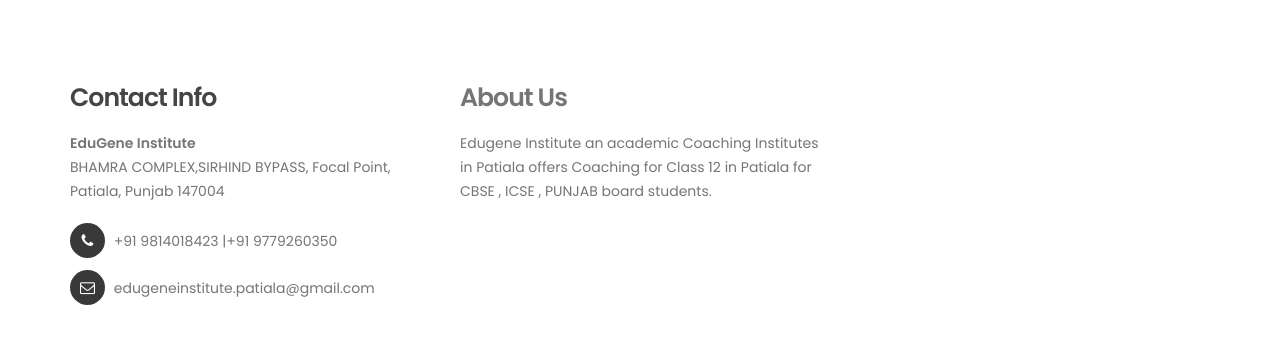
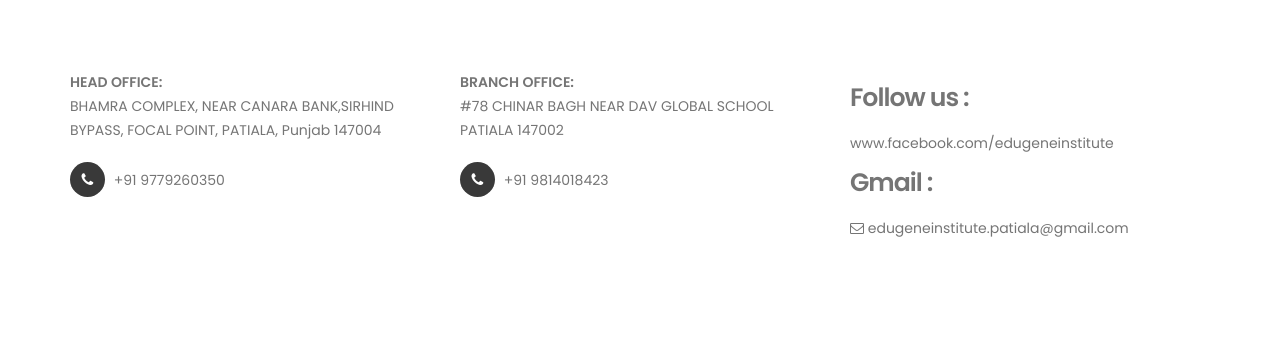
Before and after one commit to shubhamdalia/project01, a plain HTML site: page index.html in a window 1280 px wide. Shown: the part 5273-5616 px from the top of the page. After the commit the page ends 5564 px from the top, so only its background shows below. Drawn offline with Linux system fonts and the light colour scheme.

Commit message:
last edit

```diff
--- a/index.html
+++ b/index.html
@@ -531,22 +531,47 @@
 
                     <div class="col-md-4 col-sm-4">
                          <div class="footer-thumb">
-                              <h4 class="wow fadeInUp" data-wow-delay="0.4s">Contact Info</h4>
-                              <p><strong>EduGene Institute</strong><br>
-                              BHAMRA COMPLEX,SIRHIND BYPASS, Focal Point, Patiala, Punjab 147004</p>
+                              <!-- <h4 class="wow fadeInUp" data-wow-delay="0.4s">Contact Info</h4> -->
+                              <p><strong>HEAD OFFICE:</strong><br>
+                              BHAMRA COMPLEX,
+                              NEAR CANARA BANK,SIRHIND BYPASS,
+                              FOCAL POINT, PATIALA, Punjab 147004
+
+                              </p>
 
                               <div class="contact-info">
-                                   <p><i class="fa fa-phone"></i> +91 9814018423 |+91 9779260350</p>
-                                   <p><i class="fa fa-envelope-o"></i> <a href="#">edugeneinstitute.patiala@gmail.com</a></p>
+                                   <p><i class="fa fa-phone"></i> +91 9779260350</p>
+
                               </div>
                          </div>
                     </div>
 
                     <div class="col-md-4 col-sm-4">
                          <div class="footer-thumb">
-                              <h4 class="wow fadeInUp" data-wow-delay="0.4s"><a href="#about">About Us</a></h4>
+                              <!-- <h4 class="wow fadeInUp" data-wow-delay="0.4s">Contact Info</h4> -->
+                              <p><strong>BRANCH OFFICE:</strong><br>
+                              #78 CHINAR BAGH
+                              NEAR DAV GLOBAL SCHOOL
+                              PATIALA  147002
+                              </p>
 
-                             <p>Edugene Institute an academic Coaching Institutes in Patiala offers Coaching for Class 12 in Patiala for CBSE , ICSE , PUNJAB board students.</p>
+                              <div class="contact-info">
+                                   <p><i class="fa fa-phone"></i> +91 9814018423</p>
+
+                              </div>
+                         </div>
+                    </div>
+
+
+                    <div class="col-md-4 col-sm-4">
+                         <div class="footer-thumb">
+                              <h4 class="wow fadeInUp" data-wow-delay="0.4s"><a href="#about">Follow us : </a></h4>
+
+                             <a href="www.facebook.com/edugeneinstitute"><p>www.facebook.com/edugeneinstitute</p></a>
+
+                             <h4 class="wow fadeInUp" data-wow-delay="0.4s"><a href="#about">Gmail :  </a></h4>
+
+                             <p><i class="fa fa-envelope-o"></i> <a href="#">edugeneinstitute.patiala@gmail.com</a></p>
                              <!--
                               <div class="latest-stories">
 
```
